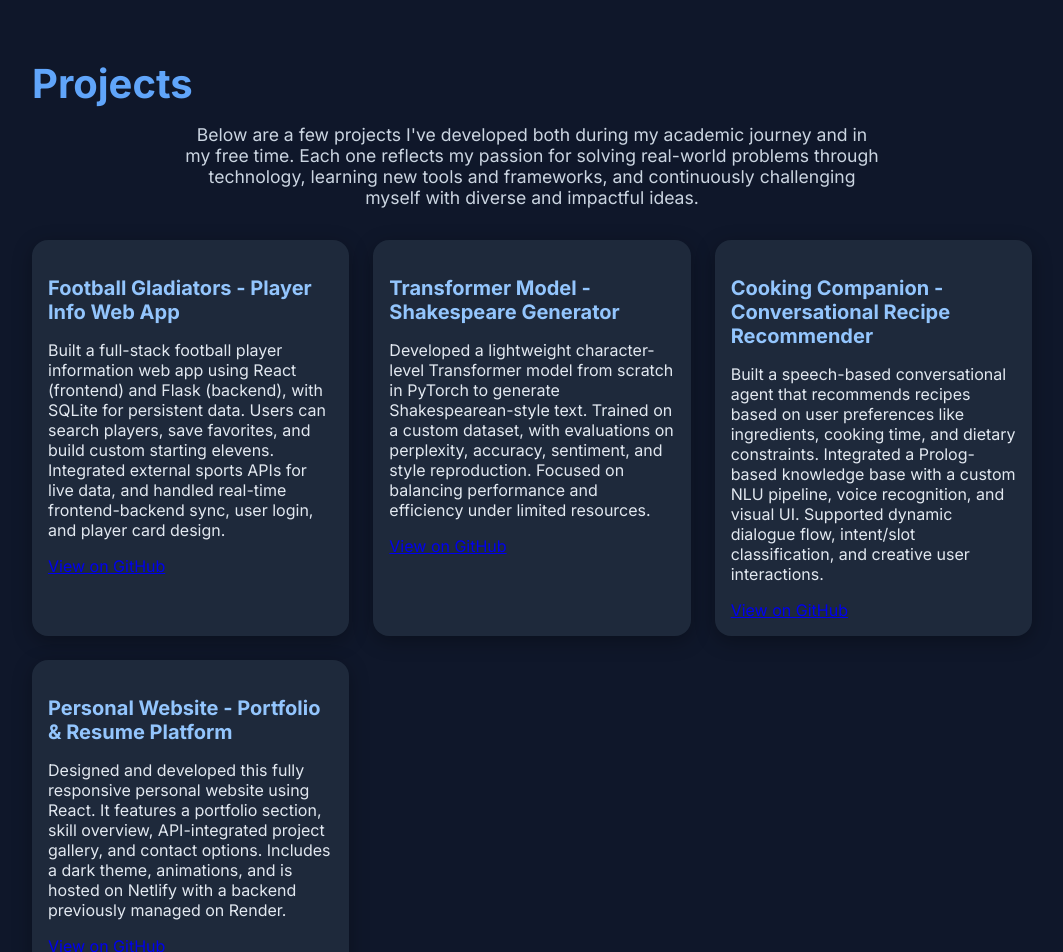
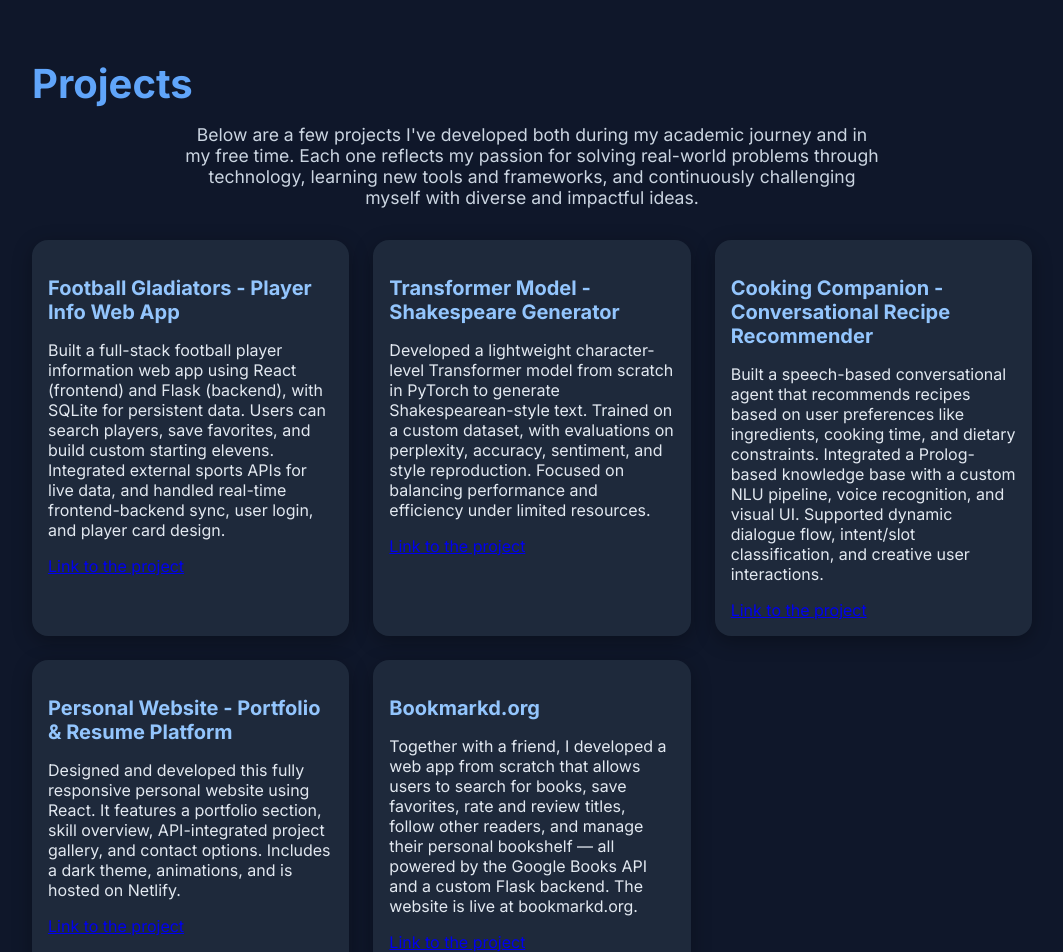
Before and after one commit to elc277/Personal_website, a React (Create React App) app in the folder frontend/: page /projects in a window 1280 px wide. Shown: the top 952 px of the page, without its empty margins (108-1171 px from the left). Built offline with nearby package versions, Linux system fonts and the light colour scheme.

Commit message:
added bookmarkd to projects.-Luca

```diff
--- a/frontend/src/pages/ProjectsPage.js
+++ b/frontend/src/pages/ProjectsPage.js
@@ -24,8 +24,15 @@ const staticProjects = [
   {
     title: "Personal Website - Portfolio & Resume Platform",
     description:
-      "Designed and developed this fully responsive personal website using React. It features a portfolio section, skill overview, API-integrated project gallery, and contact options. Includes a dark theme, animations, and is hosted on Netlify with a backend previously managed on Render.",
+      "Designed and developed this fully responsive personal website using React. It features a portfolio section, skill overview, API-integrated project gallery, and contact options. Includes a dark theme, animations, and is hosted on Netlify.",
     link: "https://github.com/elc277/Personal_website"
+  },
+  {
+    title: "Bookmarkd.org",
+    description:
+      "Together with a friend, I developed a web app from scratch that allows users to search for books, save favorites, rate and review titles, follow other readers, and manage their personal bookshelf — all powered by the Google Books API and a custom Flask backend. The website is live at bookmarkd.org.",
+    link: "https://github.com/ianimeghea/Bookmarked",
+    link: "https://bookmarkd.org"
   }
 ];
 
@@ -61,7 +68,7 @@ const ProjectsPage = () => {
               <h3>{project.title}</h3>
               <p>{project.description}</p>
               <a href={project.link} target="_blank" rel="noopener noreferrer">
-                View on GitHub
+                Link to the project
               </a>
             </div>
           ))}
```
